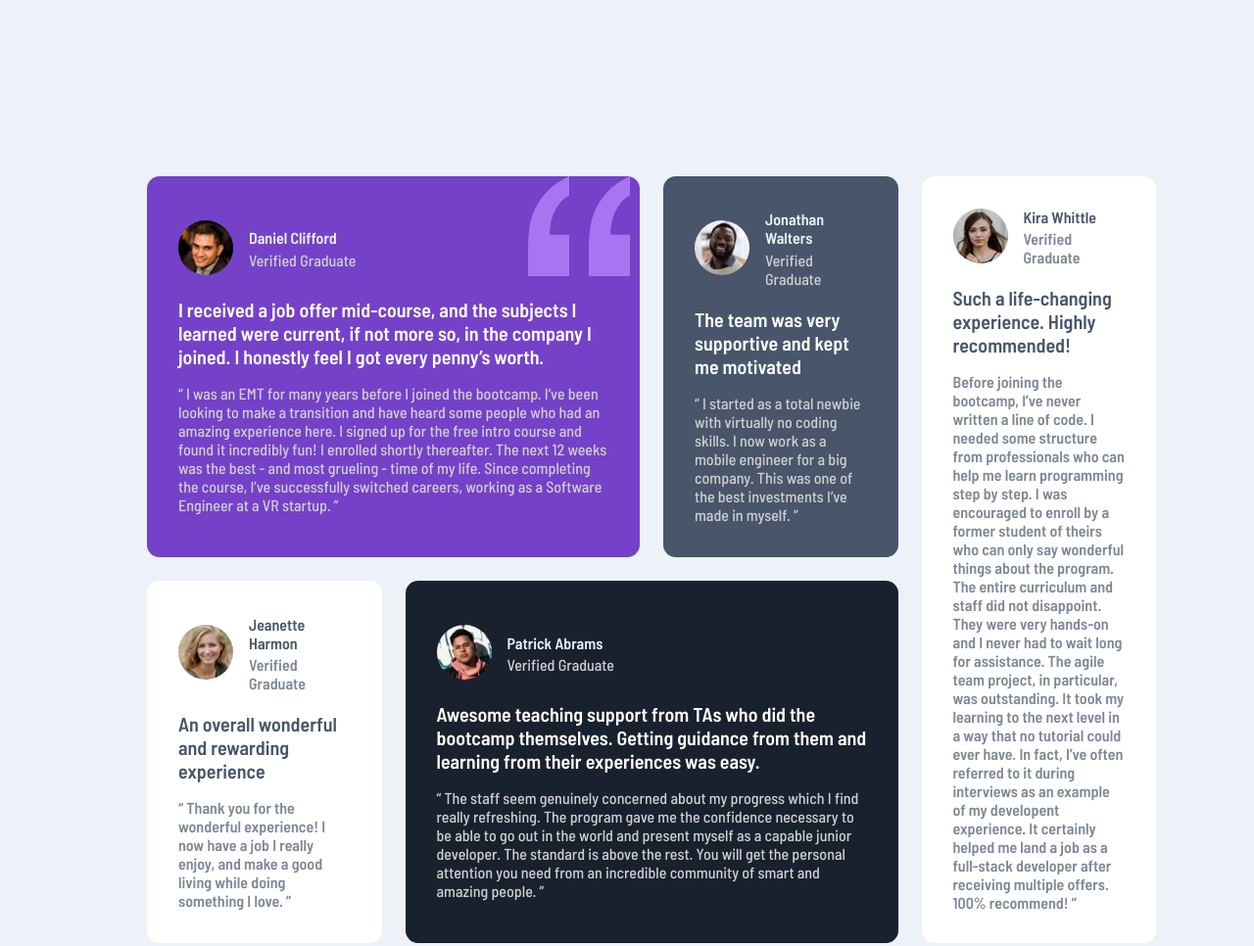
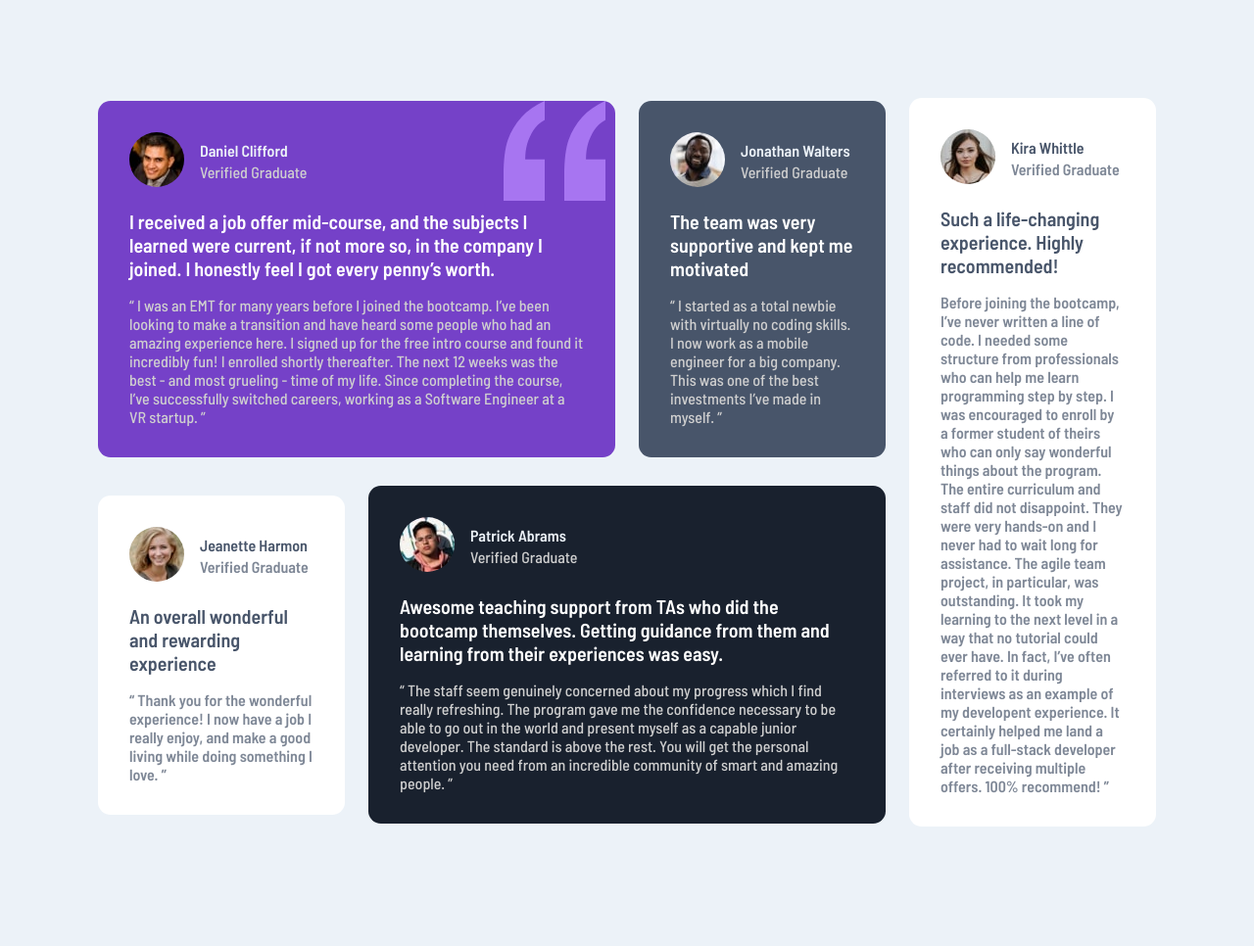
Before and after one commit to JCrotzer/Testimonials-Grid-Section, a plain HTML site: page index.html in a window 1280 px wide. Shown: the whole page at 98% size. After the commit the page ends 944 px from the top, so only its background shows below. Drawn offline with Linux system fonts and the light colour scheme.

Commit message:
updated css

```diff
--- a/assets/css/style.css
+++ b/assets/css/style.css
@@ -19,17 +19,16 @@ body {
 }
 
 main {
-  display: grid;
-  /* grid-template-columns: 1fr; */
-  /* align-items: center;
-  justify-content: center; */
+  display: flex;
+  flex-direction: column;
+  align-items: center;
+
   grid-template-areas:
     "article-1"
     "article-2"
     "article-3"
     "article-4"
     "article-5";
-  max-width: 575rem;
   margin: 3em 2.25em;
   gap: 1.25em;
 }
@@ -140,7 +139,7 @@ blockquote {
       "article-1 article-1 article-2 article-5"
       "article-3 article-4 article-4 article-5";
     gap: 1.5rem;
-    margin: 180px 100px 100px 150px;
+    margin: 100px;
   }
 
   .testimony {
```
